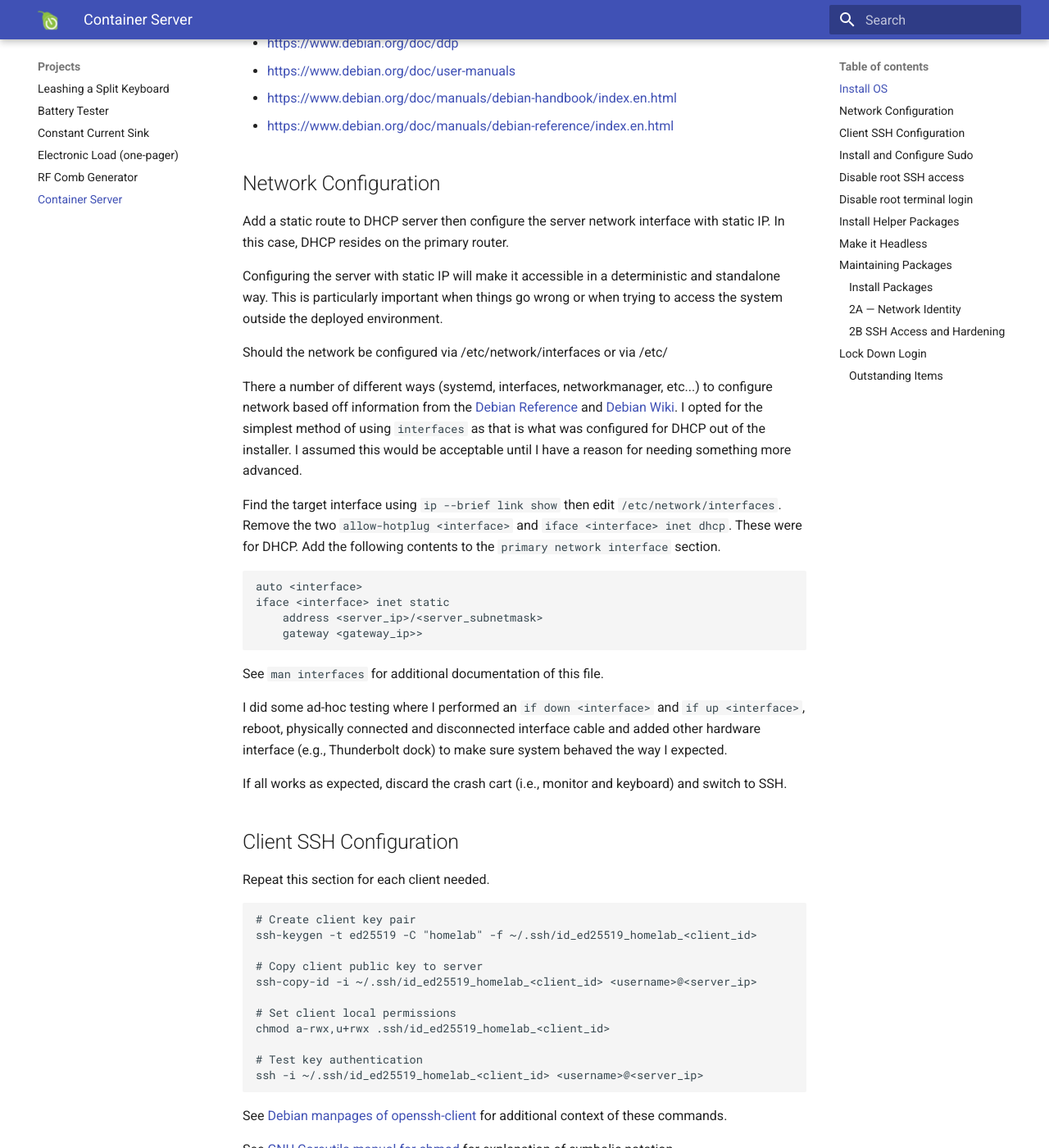
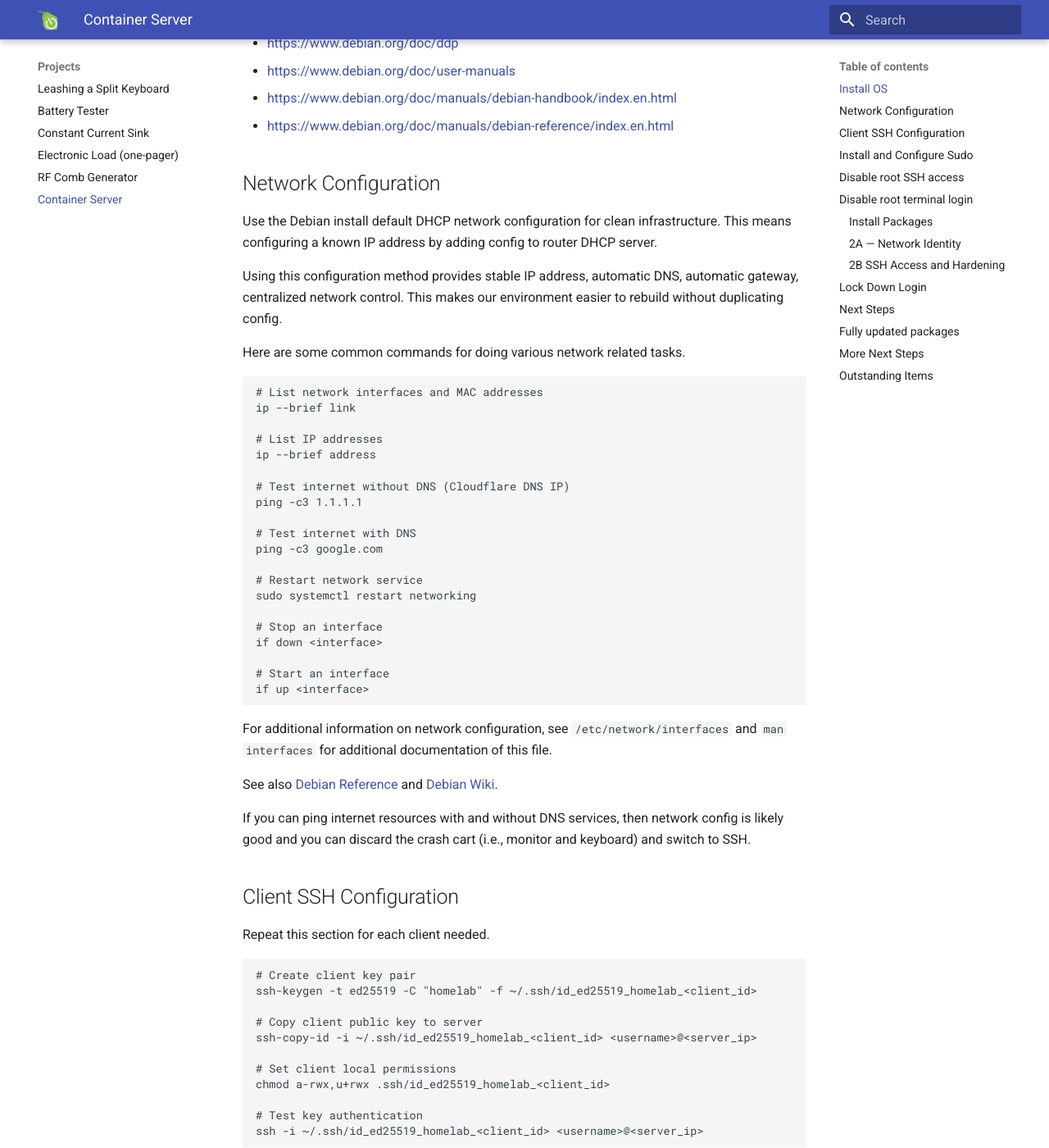
Before and after one commit to paretech/docs, an MkDocs documentation site: the page built from docs/projects/20260217_ContainerServer.md, in a window 1280 px wide and 1400 px high, scrolled down 1152 px. Shown: the whole window at 82% size. Built offline with MkDocs 1.6.1 and Material for MkDocs 9.7.7, drawn with Linux system fonts in a browser that asks for light colours; some of the changed text lies outside the part shown.

Commit message:
Switch back to DHCP

````diff
--- a/docs/projects/20260217_ContainerServer.md
+++ b/docs/projects/20260217_ContainerServer.md
@@ -39,28 +39,40 @@ Additional Debian resources
 
 ## Network Configuration
 
-Add a static route to DHCP server then configure the server network interface with static IP. In this case, DHCP resides on the primary router.
+Use the Debian install default DHCP network configuration for clean infrastructure. This means configuring a known IP address by adding config to router DHCP server.
 
-Configuring the server with static IP will make it accessible in a deterministic and standalone way. This is particularly important when things go wrong or when trying to access the system outside the deployed environment.
+Using this configuration method provides stable IP address, automatic DNS, automatic gateway, centralized network control. This makes our environment easier to rebuild without duplicating config.
 
-Should the network be configured via /etc/network/interfaces or via /etc/
-
-There a number of different ways (systemd, interfaces, networkmanager, etc...) to configure network based off information from the [Debian Reference](https://www.debian.org/doc/manuals/debian-reference/ch05.en.html) and [Debian Wiki](https://wiki.debian.org/NetworkConfiguration?utm_source=chatgpt.com). I opted for the simplest method of using `interfaces` as that is what was configured for DHCP out of the installer. I assumed this would be acceptable until I have a reason for needing something more advanced.
-
-Find the target interface using `ip --brief link show` then edit `/etc/network/interfaces`. Remove the two `allow-hotplug <interface>` and `iface <interface> inet dhcp`. These were for DHCP. Add the following contents to the `primary network interface` section.
+Here are some common commands for doing various network related tasks.
 
 ```bash
-auto <interface>
-iface <interface> inet static
-    address <server_ip>/<server_subnetmask>
-    gateway <gateway_ip>>
+# List network interfaces and MAC addresses
+ip --brief link
+
+# List IP addresses
+ip --brief address
+
+# Test internet without DNS (Cloudflare DNS IP)
+ping -c3 1.1.1.1
+
+# Test internet with DNS
+ping -c3 google.com
+
+# Restart network service
+sudo systemctl restart networking
+
+# Stop an interface
+if down <interface>
+
+# Start an interface
+if up <interface>
 ```
 
-See `man interfaces` for additional documentation of this file.
+For additional information on network configuration, see `/etc/network/interfaces` and `man interfaces` for additional documentation of this file.
 
-I did some ad-hoc testing where I performed an `if down <interface>` and `if up <interface>`, reboot, physically connected and disconnected interface cable and added other hardware interface (e.g., Thunderbolt dock) to make sure system behaved the way I expected.
+See also [Debian Reference](https://www.debian.org/doc/manuals/debian-reference/ch05.en.html) and [Debian Wiki](https://wiki.debian.org/NetworkConfiguration?utm_source=chatgpt.com).
 
-If all works as expected, discard the crash cart (i.e., monitor and keyboard) and switch to SSH.
+If you can ping internet resources with and without DNS services, then network config is likely good and you can discard the crash cart (i.e., monitor and keyboard) and switch to SSH.
 
 ## Client SSH Configuration
 
@@ -171,38 +183,6 @@ Evaluate changes. The following should not be possible. The only way that should
 
 ## Disable root terminal login
 
-## Install Helper Packages
-
-```bash
-# Update package list (but don't upgrade)
-apt update
-apt list --upgradable --all-versions
-
-apt sudo vim
-```
-
-## Make it Headless
-
-Goal:
-
-- SSH access from your main workstation
-- Key-based authentication
-- Safe to unplug monitor/keyboard
-- Deterministic network identity
-
-Exit when computer is a remotely managed appliance node.
-
-Resources
-
-## Maintaining Packages
-
-- Do this to maintain existing packages and prior to installing new ones.
-- Advanced Packaging Tool (APT)
-- List of package sources `/etc/apt/sources.list`
-  - "main" fully comply with Debrian Free Software Guidelines
-  - "non-free" not (entirely) conform to guidlines
-  - "contrib" OSS but cannot function without some "non-free" (section or external) elements
-
 ### Install Packages
 
 ### 2A — Network Identity
@@ -224,29 +204,29 @@ Resources
 
 ## Lock Down Login
 
+## Next Steps
+
 Reliable DNS resolution
-
-Target state:
-
-SSH key-only login
-
-Password login disabled
-
-Root remote login disabled
-
-Non-root sudo user used for admin
-
-When done:
-
-The node is safe to leave powered on permanently.
-
-2D — Update & Reboot Confidence
 
 Before installing Docker, confirm OS health:
 
 Success criteria:
 
-Fully updated packages
+## Fully updated packages
+
+- Do this to maintain existing packages and prior to installing new ones.
+- Advanced Packaging Tool (APT)
+- List of package sources `/etc/apt/sources.list`
+  - "main" fully comply with Debrian Free Software Guidelines
+  - "non-free" not (entirely) conform to guidlines
+  - "contrib" OSS but cannot function without some "non-free" (section or external) elements
+
+```bash
+sudo apt update
+
+```
+
+## More Next Steps
 
 Clean reboot
 
@@ -275,7 +255,7 @@ At that moment, psychologically:
 The machine stops being a “PC”
 and becomes infrastructure
 
-### Outstanding Items
+## Outstanding Items
 
 - How to reduce friction between windows powershell and WSL instances? I've been trying to use WSL shell as my primary environment.
 - Set server local IP to DHCP IP reservation. This way you can still get into the system even if you don't have a DHCP server or you ar trying to access outside of network. Several other reasons why this is a good idea...
````
